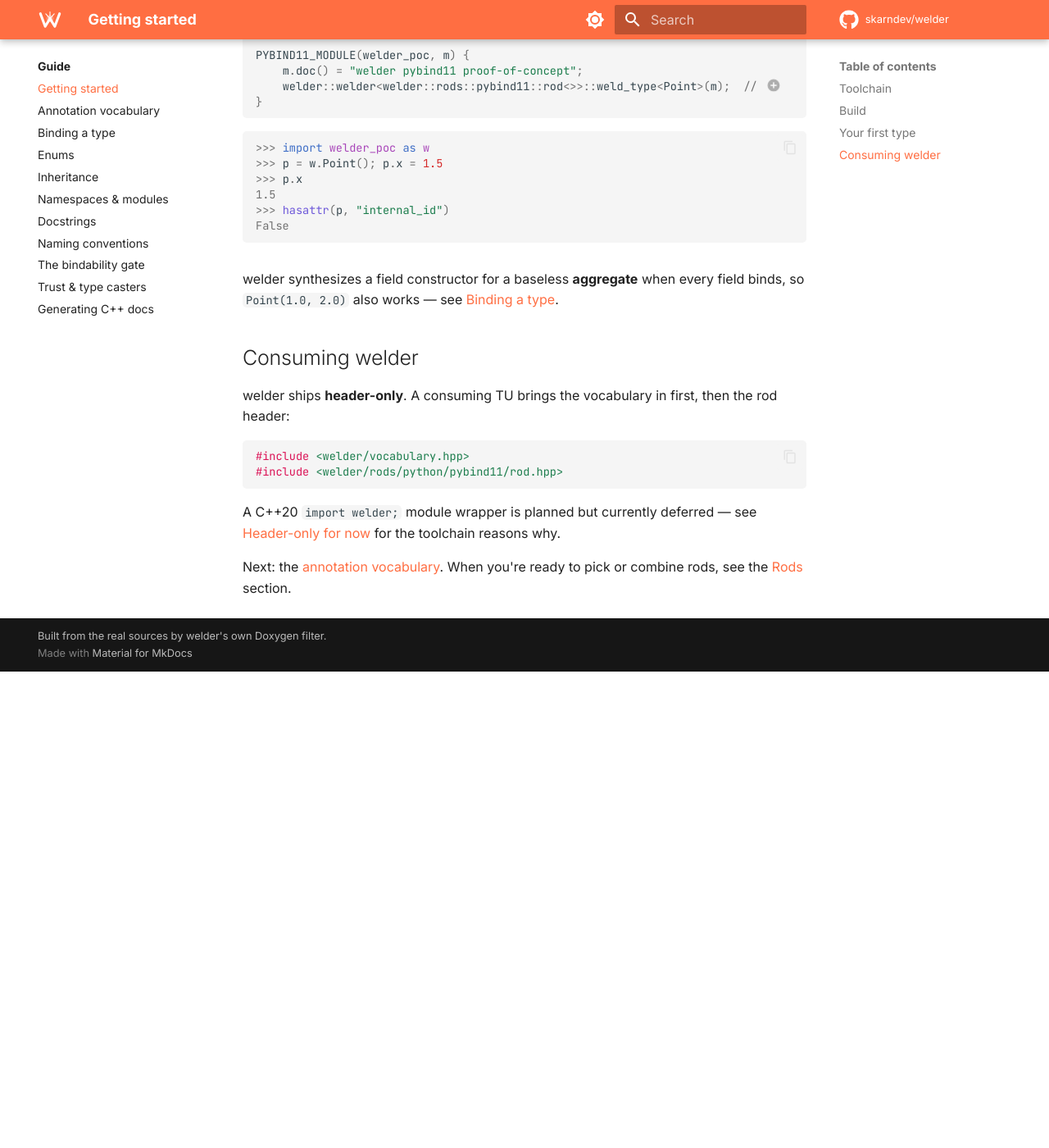
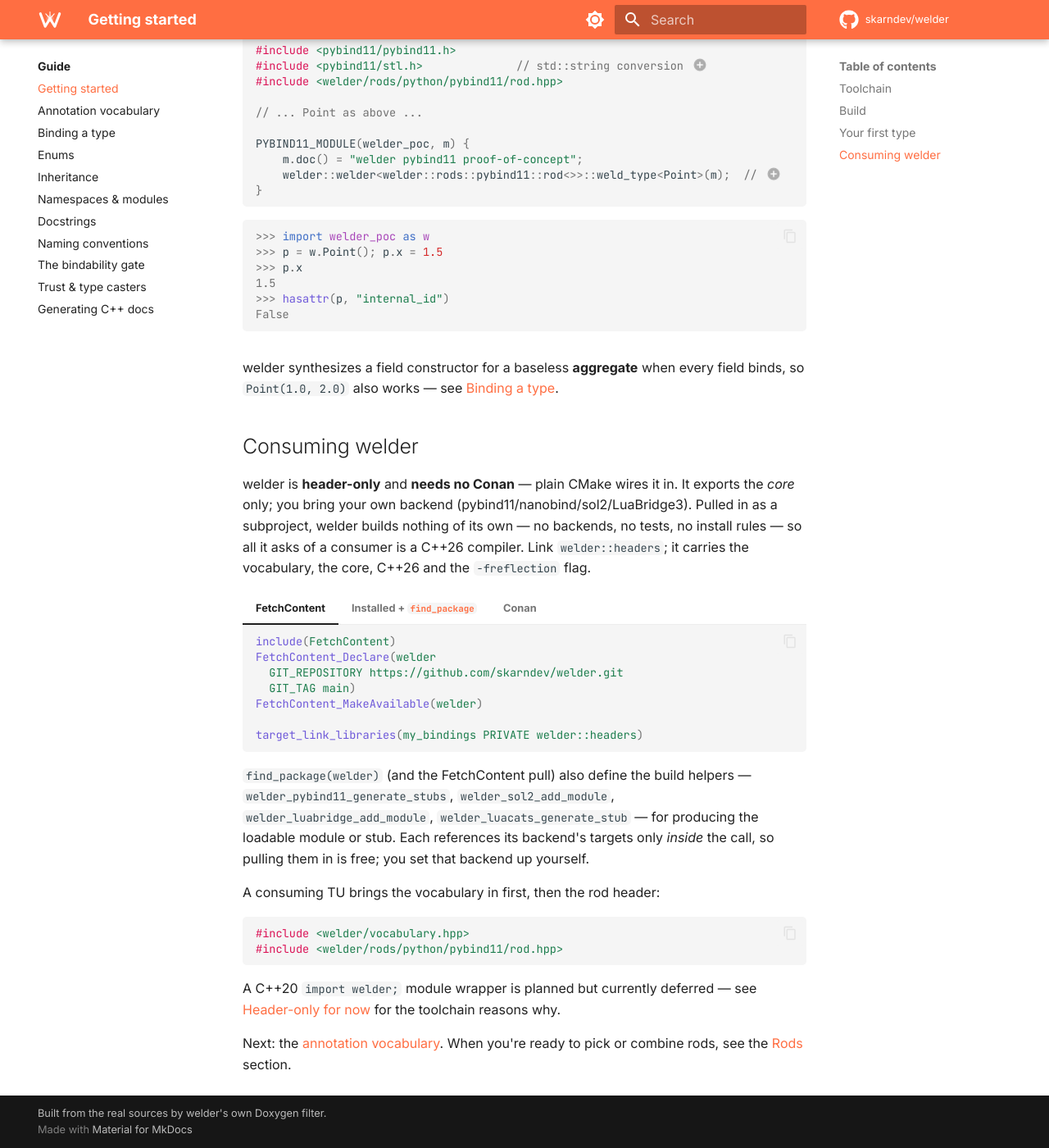
Before and after one commit to skarndev/welder, an MkDocs documentation site: the page built from docs/content/guide/getting-started.md, in a window 1280 px wide and 1400 px high, scrolled down 1908 px. Shown: the whole window at 82% size. Built offline with MkDocs 1.6.1 and Material for MkDocs 9.7.7, drawn with Linux system fonts in a browser that asks for light colours; comment, search, counter and statistics services are not loaded; before the commit the page ends 2727 px from its top, so only the background shows below that; some of the changed text lies outside the part shown.

Commit message:
build: make Conan optional for consumers; pure CMake is first-class
welder never needed Conan to be *consumed* — the Conan recipe's build() just
installs via CMake, and the package carries no backend deps. But a FetchContent /
add_subdirectory consumer inherited welder's whole dev build (backends, examples,
tests, install rules, all ON), so they had to disable seven options or reach for
Conan. Gate the dev-time defaults on PROJECT_IS_TOP_LEVEL: as a subproject welder
now collapses to just welder::headers — no backend find_package(), no tests, no
install-rule leakage — so a flag-free FetchContent pull needs only a C++26 compiler.
Top-level (developing welder, CI, Conan) is unchanged.

Document the pure-CMake paths (FetchContent + install/find_package) as primary in
the README and getting-started guide, with Conan as one option among them.

Verified on gcc-16: flag-free FetchContent and install+find_package both compile a
reflection smoke TU; top-level install still emits the package config.

Co-Authored-By: Claude Opus 4.8 <noreply@anthropic.com>

````diff
--- a/docs/content/guide/getting-started.md
+++ b/docs/content/guide/getting-started.md
@@ -9,7 +9,7 @@ gcc extensions, but today only one compiler implements the papers it needs:
 |---|---|
 | Compiler (P2996 + P3394) | **gcc-16** — the only one so far (`g++-16`, GCC ≥ 16.1); install it from whatever package manager or source build you prefer |
 | Build system | CMake ≥ 3.28; the presets drive **Ninja** |
-| Packages | Conan 2 (`conanfile.py`) → pybind11 / nanobind (Python); sol2 + Lua (Lua) |
+| Packages *(examples/tests only)* | Conan 2 (`conanfile.py`) provisions the backends → pybind11 / nanobind (Python), sol2 (Lua). **Not needed to consume welder** — see [Consuming welder](#consuming-welder). |
 | Python | a `python3` with development headers (for the Python modules) |
 | Lua | headers via conan `sol2` (pulls Lua); a Lua interpreter to load the module |
 
@@ -24,6 +24,9 @@ Clang/MSVC catch up, add a branch there.
     pointer-to-member with `&[:member:]`.
 
 ## Build
+
+To build welder's own examples and tests from a clone, Conan provisions the backends;
+then configure and build with the preset:
 
 ```bash
 conan install . -pr:a conan/profiles/gcc16 --build=missing
@@ -149,8 +152,57 @@ field binds, so `Point(1.0, 2.0)` also works — see
 
 ## Consuming welder
 
-welder ships **header-only**. A consuming TU brings the vocabulary in first, then
-the rod header:
+welder is **header-only** and **needs no Conan** — plain CMake wires it in. It exports
+the *core* only; you bring your own backend (pybind11/nanobind/sol2/LuaBridge3). Pulled
+in as a subproject, welder builds nothing of its own — no backends, no tests, no
+install rules — so all it asks of a consumer is a C++26 compiler. Link
+`welder::headers`; it carries the vocabulary, the core, C++26 and the `-freflection`
+flag.
+
+=== "FetchContent"
+
+    ```cmake
+    include(FetchContent)
+    FetchContent_Declare(welder
+      GIT_REPOSITORY https://github.com/skarndev/welder.git
+      GIT_TAG main)
+    FetchContent_MakeAvailable(welder)
+
+    target_link_libraries(my_bindings PRIVATE welder::headers)
+    ```
+
+=== "Installed + `find_package`"
+
+    Configure with the dev-time build off (nothing of welder's own compiles), install
+    the header tree, then depend on it:
+
+    ```bash
+    cmake -S welder -B build \
+      -DWELDER_BUILD_EXAMPLES=OFF -DWELDER_BUILD_TESTS=OFF \
+      -DWELDER_BUILD_PYBIND11=OFF -DWELDER_BUILD_NANOBIND=OFF \
+      -DWELDER_BUILD_SOL2=OFF -DWELDER_BUILD_LUABRIDGE=OFF
+    cmake --install build --prefix /your/prefix
+    ```
+
+    ```cmake
+    find_package(welder REQUIRED)   # /your/prefix on CMAKE_PREFIX_PATH
+    target_link_libraries(my_bindings PRIVATE welder::headers)
+    ```
+
+=== "Conan"
+
+    Optional — only if your project already uses Conan.
+    `conan create . -pr:a conan/profiles/gcc16 --build=missing` publishes welder to your
+    local cache; a downstream `requires("welder/0.1.0")` then resolves the same
+    `find_package(welder)` / `welder::headers`.
+
+`find_package(welder)` (and the FetchContent pull) also define the build helpers —
+`welder_pybind11_generate_stubs`, `welder_sol2_add_module`,
+`welder_luabridge_add_module`, `welder_luacats_generate_stub` — for producing the
+loadable module or stub. Each references its backend's targets only *inside* the call,
+so pulling them in is free; you set that backend up yourself.
+
+A consuming TU brings the vocabulary in first, then the rod header:
 
 ```cpp
 #include <welder/vocabulary.hpp>
````
Also changed, not shown: CMakeLists.txt (+17 -7 lines), .claude/context/build-test-run.md, README.md, 1 other file.
